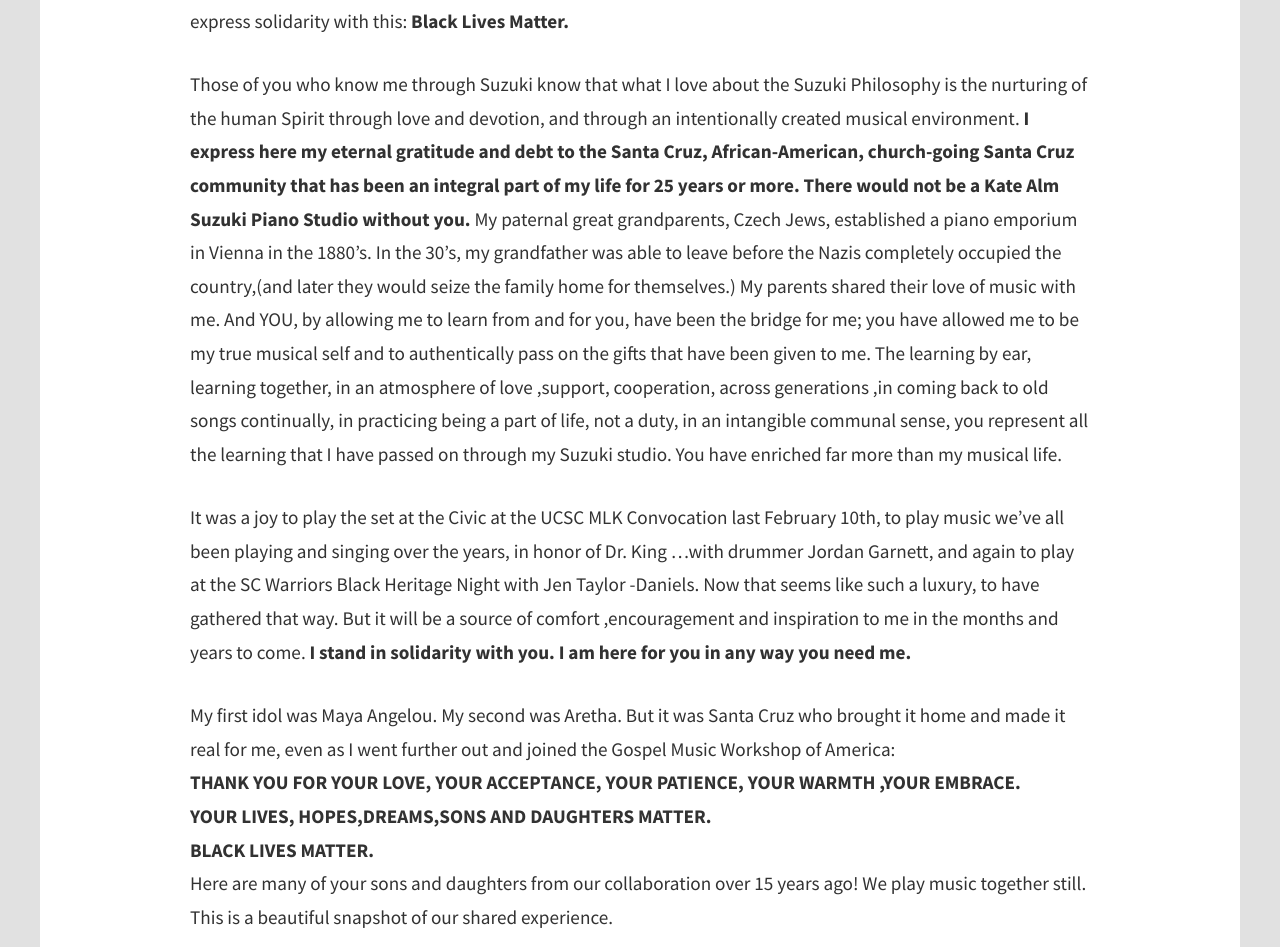
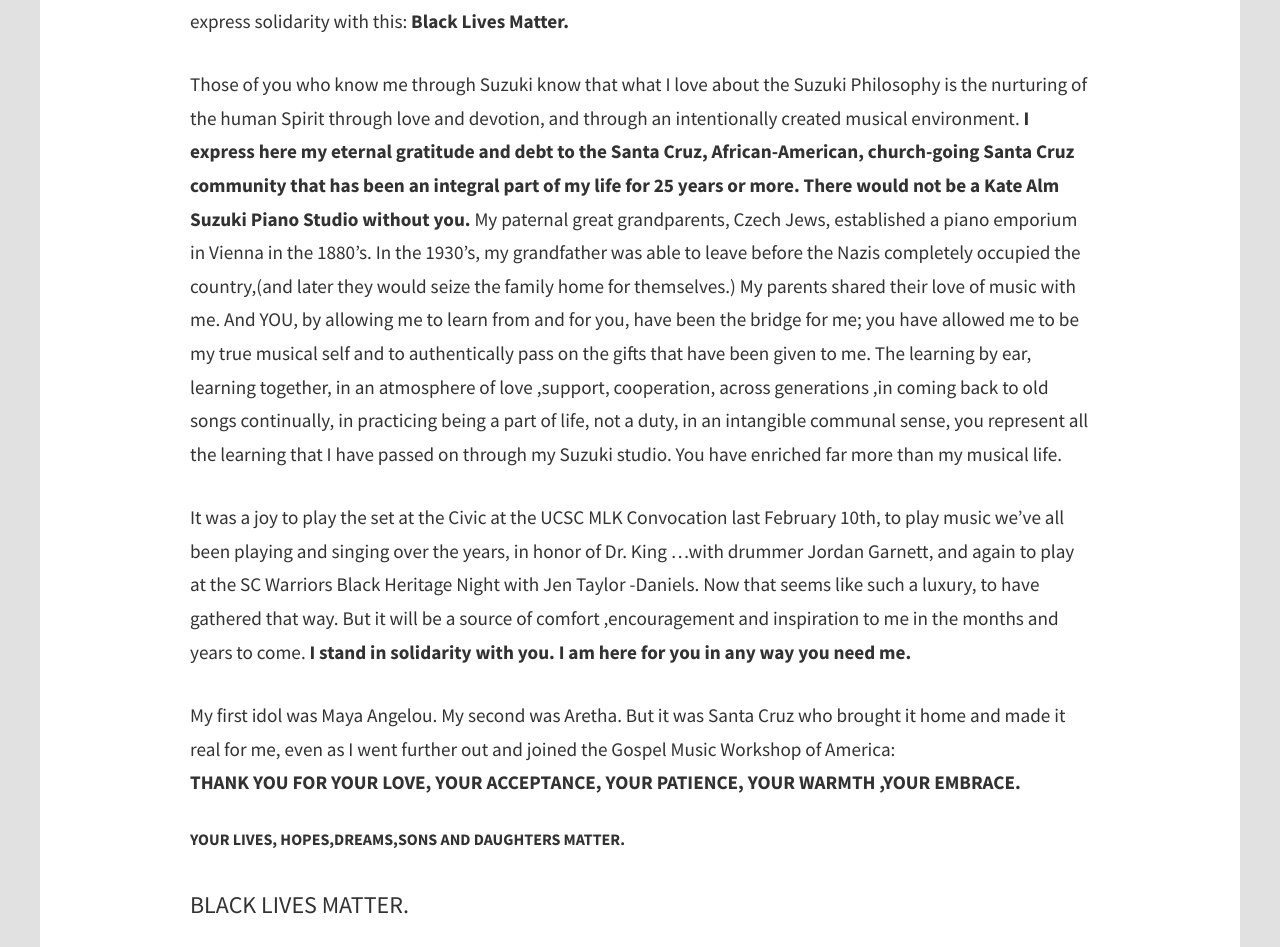
Before and after one commit to ingrid-anderson/Kate, a Django app: page / in a window 1280 px wide. Shown: the part 519-1466 px from the top of the page. Run offline with Django 3.2, Linux system fonts and the light colour scheme; some libraries are stand-ins or nearby versions.

Commit message:
Update main.htm

```diff
--- a/templates/general/main.htm
+++ b/templates/general/main.htm
@@ -17,16 +17,16 @@
                 <strong>Black Lives Matter.</strong>
 I appreciate, believe, support and honor this. I know this. <strong>Black lives matter.</strong>  If you don’t understand, look into it. Don’t dismiss it. If you do understand: Remember it, say it, hold yourself in it and express solidarity with this: <strong>Black Lives Matter.</strong>
 <p>
-Those of you who know me through Suzuki know that what I love about the Suzuki Philosophy is the nurturing of the human Spirit through love and devotion, and through an intentionally created musical environment. <strong>I express here my eternal gratitude and debt to the Santa Cruz, African-American, church-going Santa Cruz community that has been an integral part of my life for 25 years or more. There would not be a Kate Alm Suzuki Piano Studio without you.</strong> My  paternal great grandparents, Czech Jews, established a piano emporium in Vienna in the 1880’s. In the 30’s, my grandfather was able to leave before the Nazis completely occupied the country,(and later they would seize the family home for themselves.) My parents shared their love of music with me. And YOU, by allowing me to learn from and for you, have been the bridge for me; you have allowed me to be my true musical self and to authentically pass on the gifts that have been given to me. The learning by ear, learning together, in an atmosphere of love ,support, cooperation, across generations ,in coming back to old songs continually, in practicing being a part of life, not a duty, in an intangible communal sense, you represent all the learning that I have passed on through my Suzuki studio. You have enriched far more than my musical life.
+Those of you who know me through Suzuki know that what I love about the Suzuki Philosophy is the nurturing of the human Spirit through love and devotion, and through an intentionally created musical environment. <strong>I express here my eternal gratitude and debt to the Santa Cruz, African-American, church-going Santa Cruz community that has been an integral part of my life for 25 years or more. There would not be a Kate Alm Suzuki Piano Studio without you.</strong> My  paternal great grandparents, Czech Jews, established a piano emporium in Vienna in the 1880’s. In the 1930’s, my grandfather was able to leave before the Nazis completely occupied the country,(and later they would seize the family home for themselves.) My parents shared their love of music with me. And YOU, by allowing me to learn from and for you, have been the bridge for me; you have allowed me to be my true musical self and to authentically pass on the gifts that have been given to me. The learning by ear, learning together, in an atmosphere of love ,support, cooperation, across generations ,in coming back to old songs continually, in practicing being a part of life, not a duty, in an intangible communal sense, you represent all the learning that I have passed on through my Suzuki studio. You have enriched far more than my musical life.
 <p>
 It was a joy to play the set at the Civic at the UCSC MLK Convocation last February 10th, to play music we’ve all been playing and singing over the years, in honor of Dr. King  …with drummer Jordan Garnett, and again to play at the SC Warriors Black Heritage Night with Jen Taylor -Daniels. Now that seems like such a luxury, to have gathered that way. But it will be a source of comfort ,encouragement and inspiration to me in the months and years to come. <strong>I stand in solidarity with you. I am here for you in any way you need me. </strong>
 <p>
 My first idol was Maya Angelou. My second was Aretha. But it was Santa Cruz who brought it home and made it real for me, even as I went further out and joined the Gospel Music Workshop of America:
 <strong><br>THANK YOU FOR YOUR LOVE, YOUR ACCEPTANCE, YOUR PATIENCE, YOUR WARMTH ,YOUR EMBRACE.
-<br>YOUR LIVES, HOPES,DREAMS,SONS AND DAUGHTERS MATTER.
-<br>BLACK LIVES MATTER.</strong>
+    <br><h6>YOUR LIVES, HOPES,DREAMS,SONS AND DAUGHTERS MATTER. </h6>
+    <br><h4>BLACK LIVES MATTER.</h4></strong>
 
-<br>Here are many of your sons and daughters from our collaboration over 15 years ago! We play music together still. This is a beautiful snapshot of our shared experience.
+{# <br>Here are many of your sons and daughters from our collaboration over 15 years ago! We play music together still. This is a beautiful snapshot of our shared experience. #}
 
             </div>
             <div class="row justify-content-center">
```
